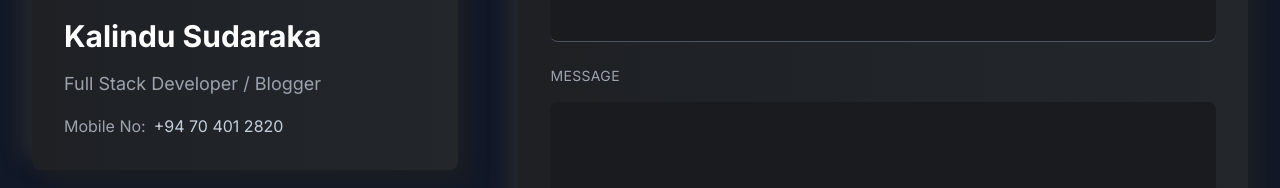
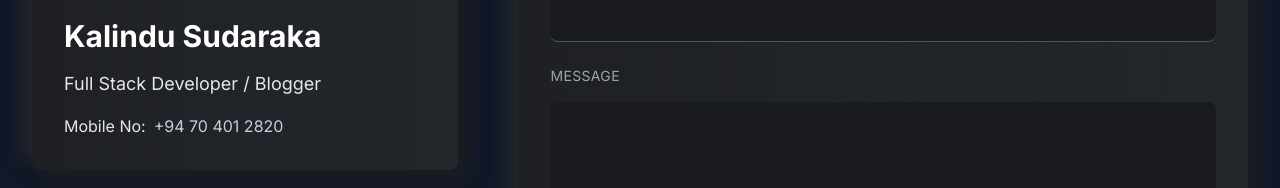
Before and after one commit to Kalindusu/Kalindu_Portfolio_new, a React (Vite) app: page / in a window 1280 px wide. Shown: the part 4627-4815 px from the top of the page. Built offline with nearby package versions, Linux system fonts and the light colour scheme.

Commit message:
contact section update

```diff
--- a/src/components/ContactLeft.jsx
+++ b/src/components/ContactLeft.jsx
@@ -11,10 +11,10 @@ const ContactLeft = () => {
             />
             <div className="flex flex-col gap-4">
                 <h3 className="text-3xl font-bold text-white">Kalindu Sudaraka</h3>
-                <p className="text-lg font-normal text-gray-400">
+                <p className="text-lg font-normal text-gray-200">
                     Full Stack Developer / Blogger
                 </p>
-                <p className="text-base text-gray-400 flex items-center gap-2">
+                <p className="text-base text-gray-200 flex items-center gap-2">
                     Mobile No: <span className="text-lightText">+94 70 401 2820</span>
                 </p>
             </div>
```
